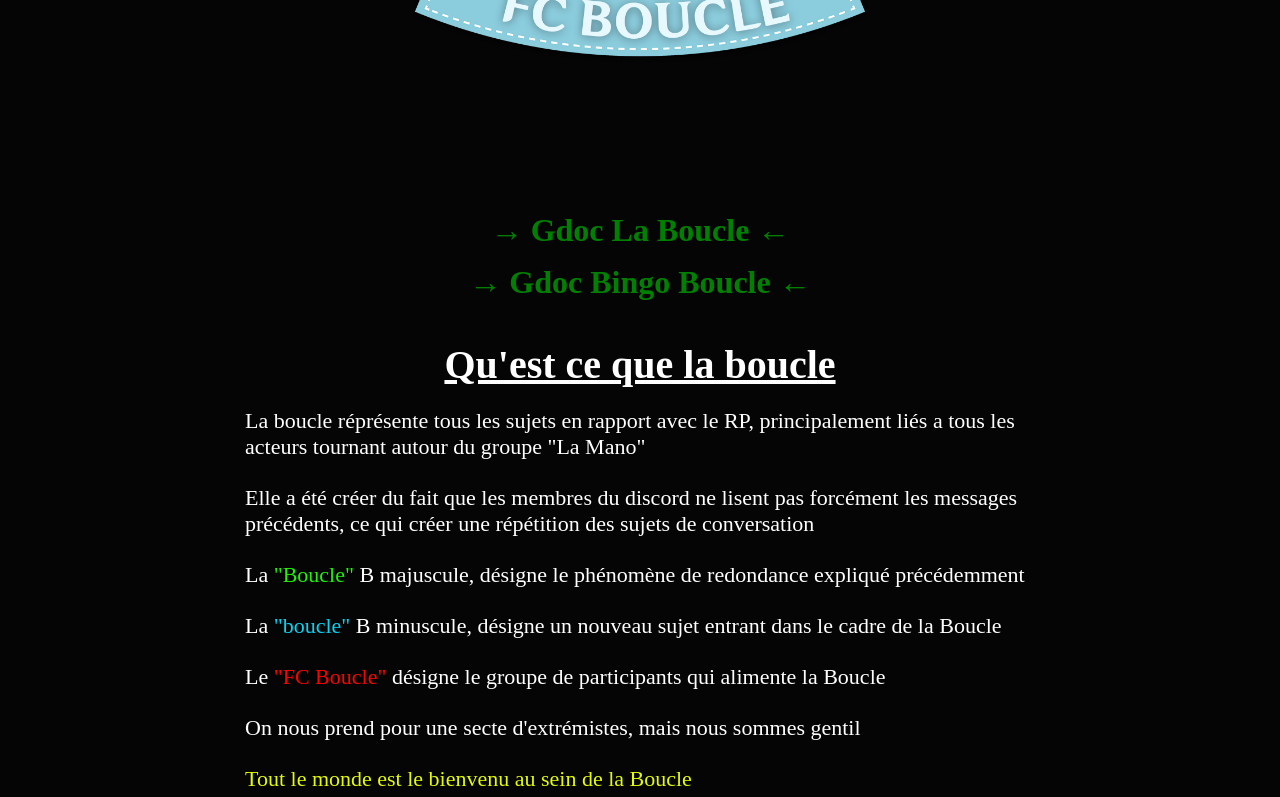
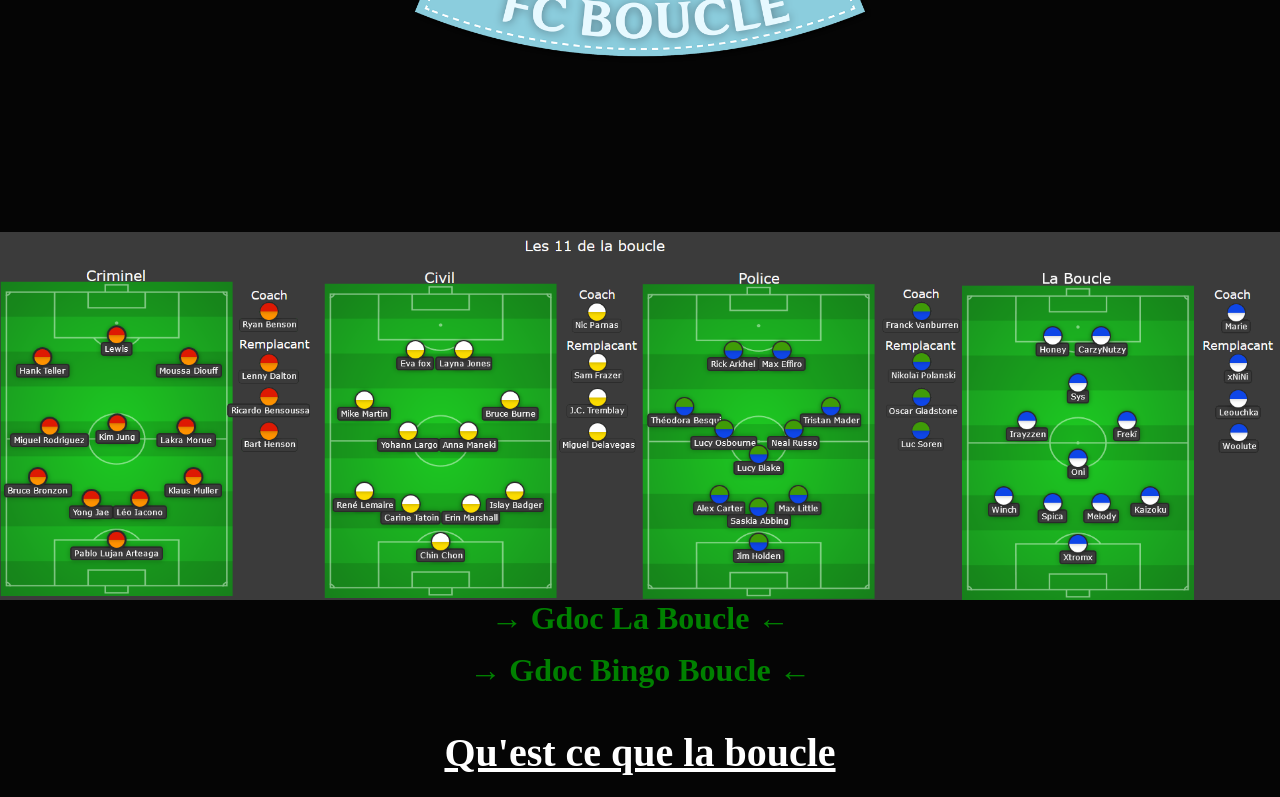
Before and after one commit to Senedea/bouclesvuejs, a Vue app: page /faq in a window 1280 px wide. Shown: the part 452-1249 px from the top of the page. Built offline with nearby package versions, Linux system fonts and the light colour scheme.

Commit message:
Ajoute _redirects

```diff
--- a/src/components/pages/Faq.vue
+++ b/src/components/pages/Faq.vue
@@ -7,7 +7,10 @@
         alt="Boucle"
       />
     </div>
-
+   <img
+        id="onzedeboucle"
+        src="../../../src/assets/les_11_de_la_boucle_V2.png"
+      />
     <h1 id="gdoc">
       <a
         href="https://docs.google.com/spreadsheets/d/18yQvnIIEZ4QPKGWWE3ozhg-seh9zppmfIbVvMh7WlZc/"
@@ -88,6 +91,14 @@ export default {
 </script>
 
 <style>
+#onzedeboucle {
+  padding-top: 20px;
+  max-width: 1300px;
+  width: 100%;
+  display: block;
+  margin: 0 auto;
+
+}
 @media screen and (max-width: 1320px) {
 }
 #faqbouc h1#titreregle {
@@ -135,4 +146,6 @@ export default {
 
 #faqbouc a { text-decoration: none; color:green;}
 
+
+
 </style>
--- a/src/components/pages/Home.vue
+++ b/src/components/pages/Home.vue
@@ -7,10 +7,7 @@
         discussions HRP, reviennent en boucle !
       </p>
 
-      <img
-        id="onzedeboucle"
-        src="../../../src/assets/les_11_de_la_boucle_V2.png"
-      />
+
     </h2>
     <!-- <Prediction/> -->
   </div>
@@ -27,10 +24,7 @@ export default {
 </script>
 
 <style>
-#onzedeboucle {
-  padding-top: 20px;
-  max-width: 1400px;
-}
+
 
 #homebouc #welcome {
   text-align: center;
@@ -42,10 +36,6 @@ export default {
   padding-top: 70px;
 }
 
-.marieresume {
-  width: 500px;
-  height: 500px;
-}
 
 @media screen and (max-width: 800px) {
 }
```
Also changed, not shown: src/helper/router.js (+7 -0 lines), 1 other file (tests, documents, lock files or other folders).
